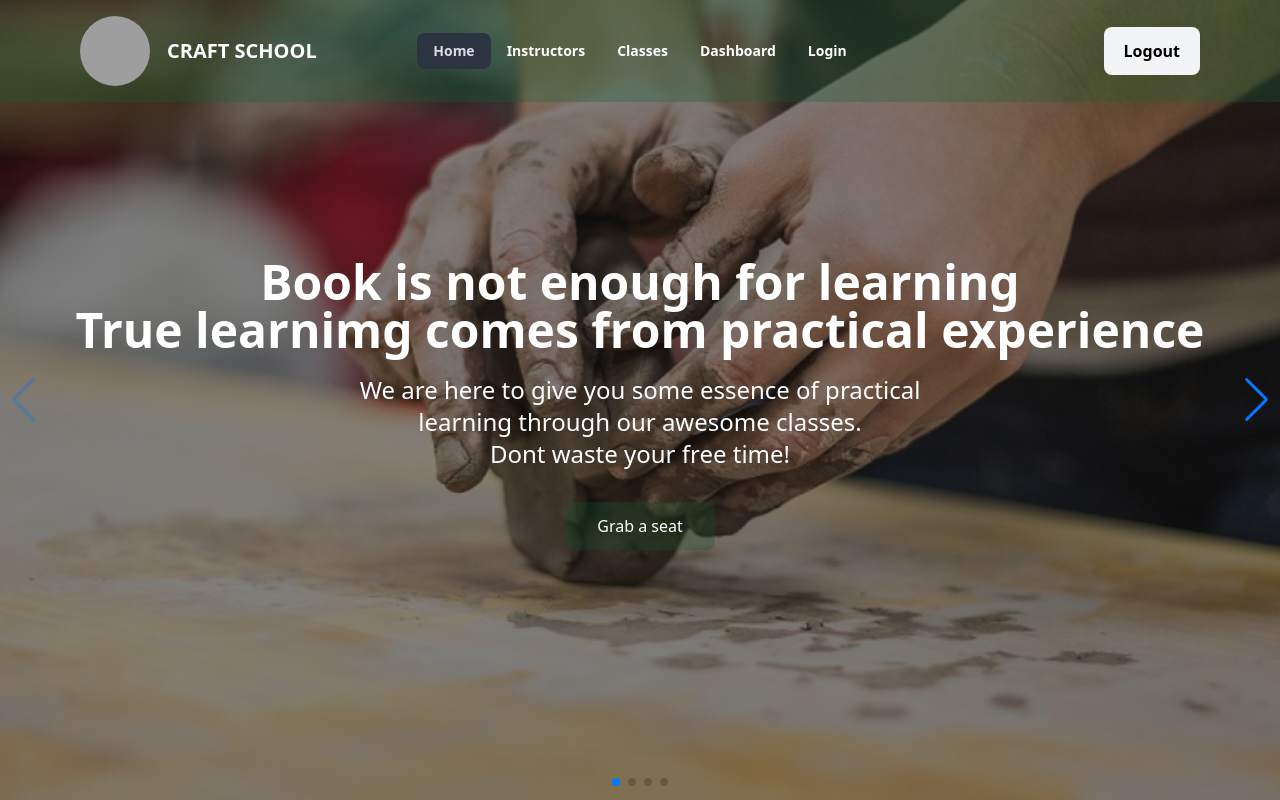
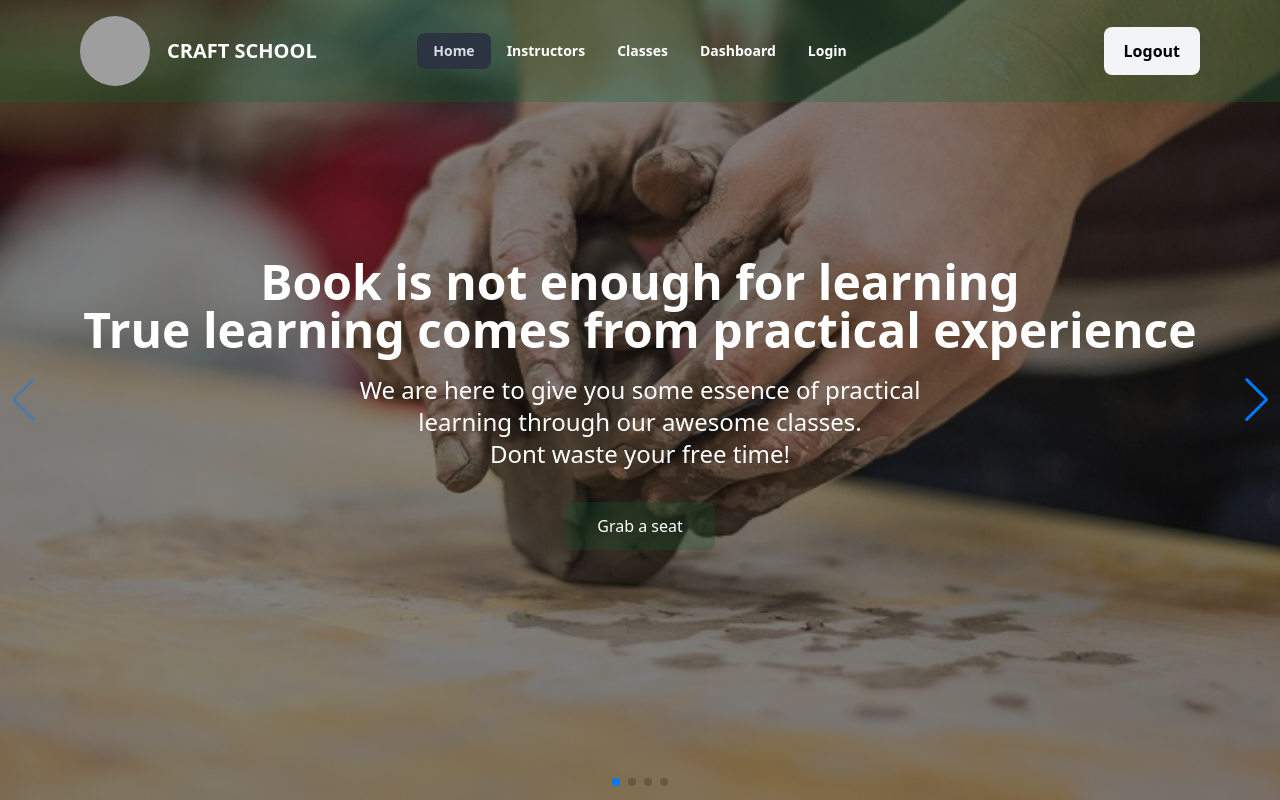
Before and after one commit to Mubasshirah/craft-school, a React (Vite) app: page / in a window 1280 px wide. Shown: the top 800 px of the page. Built offline with nearby package versions, Linux system fonts and the light colour scheme; no server answers; grey boxes are pictures that could not be loaded.

Commit message:
registration done

```diff
--- a/src/pages/Home/Slider.jsx
+++ b/src/pages/Home/Slider.jsx
@@ -35,7 +35,7 @@ const Slider = () => {
                                 <h1 className="text-2xl md:text-5xl font-bold text-white pt-20 md:pt-2"> Book is not enough for learning
                                 </h1>
                                 <h1 className="text-2xl md:text-5xl font-bold text-white mb-5">
-                                    True learnimg comes from practical experience
+                                    True learning comes from practical experience
                                 </h1>
                             </Slide>
 
@@ -63,7 +63,7 @@ const Slider = () => {
                                 <h1 className="text-2xl md:text-5xl font-bold text-white pt-20 md:pt-2"> Book is not enough for learning
                                 </h1>
                                 <h1 className="text-2xl md:text-5xl font-bold text-white mb-5">
-                                    True learnimg comes from practical experience
+                                    True learning comes from practical experience
                                 </h1>
 
 
@@ -91,7 +91,7 @@ const Slider = () => {
                                 <h1 className="text-2xl md:text-5xl font-bold text-white pt-20 md:pt-2"> Book is not enough for learning
                                 </h1>
                                 <h1 className="text-2xl md:text-5xl font-bold text-white mb-5">
-                                    True learnimg comes from practical experience
+                                    True learning comes from practical experience
                                 </h1>
 
 
@@ -119,7 +119,7 @@ const Slider = () => {
                                 <h1 className="text-2xl md:text-5xl font-bold text-white pt-20 md:pt-2"> Book is not enough for learning
                                 </h1>
                                 <h1 className="text-2xl md:text-5xl font-bold text-white mb-5">
-                                    True learnimg comes from practical experience
+                                    True learning comes from practical experience
                                 </h1>
 
 
```
